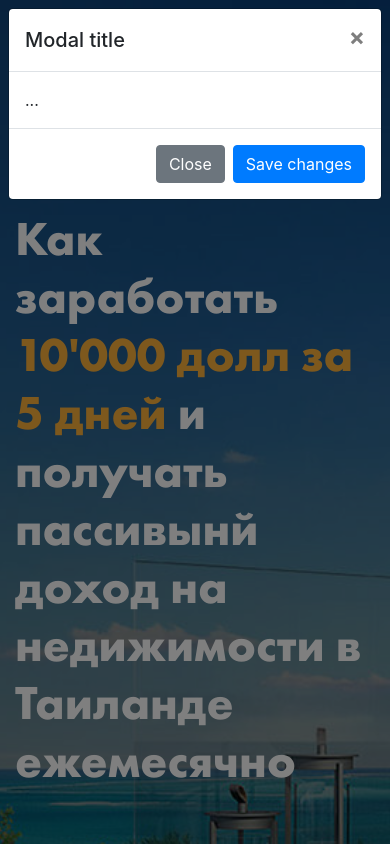
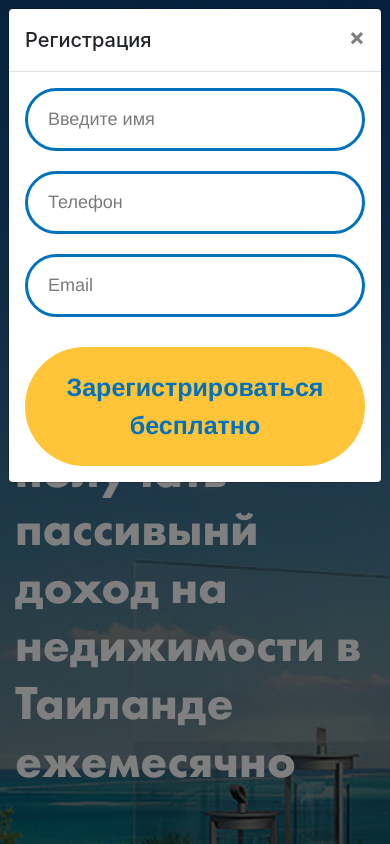
Before and after one commit to AndrewBeznosko/asia, a PHP site: page / in a window 390 px wide, after a click on "Зарегистрироваться бесплатно". Run offline with PHP 8.4, Linux system fonts and the light colour scheme; style sheets or scripts are compiled from the project's sources.

Commit message:
continue

```diff
--- a/index.html
+++ b/index.html
@@ -37,7 +37,7 @@
     </header> <!-- section-header.// -->
 
     <!-- ========================= sec_1 ========================= -->
-    <section class="sec_1 with_after">
+    <section class="sec_1 with_after" id="sec_1">
         <div class="container">
             <div class="row">
                 <div class="col-md-8">
@@ -204,10 +204,10 @@
         <div class="white-gradient up"></div>
         <div class="container">
             <div class="row justify-content-end align-items-center">
-                <div class="col-md-6">
-                    <a class="register" data-toggle="modal" data-target="#formModal" href="">Зарегистрироваться бесплатно</a>
+                <div class="col-md-5">
+                    <a class="register-btn" data-toggle="modal" data-target="#formModal" href="">Зарегистрироваться бесплатно</a>
                 </div>
-                <div class="col-md-6">
+                <div class="col-md-7">
                     <p class="sec_title">ЕСТЬ МАССА ДРУГИХ ВАРИАНТОВ</p>
                     <ul class="cash-list">
                         <li>Первоначальный взнос всего 30% от стоимости квартиры</li>
@@ -216,18 +216,56 @@
                         <li>При окончании строительства отдаете недвижимость застройщику в управление. Он выплачивает Вам от 7 до 10% в год от стоимости квартиры (самый популярный варианты).</li>
                     </ul>
                     <div class="text-with-white-bg">
-                       <span class="blue"> Есть еще масса других вариантов. Подробнее о каждом из них</span> расскажем на бесплатном мастер-классе
+                        <div>
+                            <span class="blue"> Есть еще масса других вариантов. Подробнее о каждом из них</span> расскажем на бесплатном мастер-классе
+                        </div>
+
                     </div>
                 </div>
             </div>
         </div>
+        <img class="absolute-bottom" src="img/22.png">
     </section>
     <!-- ========================= /sec_7 ========================= -->
 
     <!-- ========================= sec_8 ========================= -->
     <section class="sec_8">
         <div class="container">
-            <div class="row"></div>
+            <div class="row align-items-center">
+                <div class="col-md-7">
+                    <p class="sec_title">НА МАСТЕР-КЛАССЕ ВЫ УЗНАЕТЕ:</p>
+                    <ul class="check-list">
+                        <li>Как зарабатывать на аренде жилья в Таиланде, находясь в своем городе</li>
+                        <li>Где и как находить выгодные варианты для инвестирования</li>
+                        <li>«Подводные камни» при покупке недвижимости в Таиланде</li>
+                    </ul>
+                </div>
+                <div class="col-md-5">
+                    <img src="img/1da179e1ca4c20eb92245134f86dc5ff-lossy.png">
+                </div>
+                <div class="col-md-7">
+                    <img src="img/90c8438b4bea1b6a207e11885b41eb53-lossy.png">
+                </div>
+                  <div class="col-md-5">
+                    <ul class="check-list">
+                        <li>Как начать с небольшой суммы и без опыта в сфере недвижимости</li>
+                        <li>Обзор самых прибыльных объектов в Таиланде, проверенных нами лично</li>
+                        <li>Как зарабатывать на жилье годами и при этом ездить отдыхать в Таиланд бесплатно</li>
+                    </ul>
+                </div>
+            </div>
+            <div class="row mt-5 align-items-center">
+                <div class="col-md-8">
+                    <p class="sec_title">НО Я НЕ СОБИРАЮСЬ ПЕРЕЕЗЖАТЬ В ТАИЛАНД…</p>
+                    <p>Не переживайте. На мастер-классе мы расскажем, как Вы можете <span class="font-weight-bold">инвестировать и зарабатывать на недвижимости в Таиланде, не покидая свой родной город</span></p>
+                    <a class="register-btn page-scroll" href="#sec_1">Раскрыть секретную форму</a>
+                </div>
+                <div class="col-md-4">
+                    <img src="img/c41475d97af184feb3076d4ca46bd9dc-lossy.png">
+                </div>
+
+
+            </div>
         </div>
     </section>
     <!-- ========================= /sec_8 ========================= -->
@@ -251,22 +289,28 @@
       <div class="modal-dialog" role="document">
         <div class="modal-content">
           <div class="modal-header">
-            <h5 class="modal-title" id="exampleModalLabel">Modal title</h5>
+            <h5 class="modal-title" id="exampleModalLabel">Регистрация</h5>
             <button type="button" class="close" data-dismiss="modal" aria-label="Close">
               <span aria-hidden="true">&times;</span>
             </button>
           </div>
           <div class="modal-body">
-            ...
-          </div>
-          <div class="modal-footer">
-            <button type="button" class="btn btn-secondary" data-dismiss="modal">Close</button>
-            <button type="button" class="btn btn-primary">Save changes</button>
+             <form action="" class="form" method="post" action="https://api.bpa.bz/api.client2crm/" novalidate="novalidate">
+                <input class="input" type="text" name="firstname" tabindex="2" placeholder="Введите имя">
+                <input class="input" type="tel" name="phone" tabindex="3" placeholder="Телефон">
+                <input class="input" type="email" name="email" tabindex="1" placeholder="Email">
+                <button class="submit-btn" type="submit" value="Зарегистрироваться" tabindex="4">
+                    Зарегистрироваться бесплатно
+                </button>
+            </form>
           </div>
         </div>
       </div>
     </div>
-    <script src="https://code.jquery.com/jquery-3.3.1.slim.min.js" integrity="sha384-q8i/X+965DzO0rT7abK41JStQIAqVgRVzpbzo5smXKp4YfRvH+8abtTE1Pi6jizo" crossorigin="anonymous"></script>
+    <script
+  src="https://code.jquery.com/jquery-3.4.1.min.js"
+  integrity="sha256-CSXorXvZcTkaix6Yvo6HppcZGetbYMGWSFlBw8HfCJo="
+  crossorigin="anonymous"></script>
     <script src="https://cdnjs.cloudflare.com/ajax/libs/popper.js/1.14.7/umd/popper.min.js" integrity="sha384-UO2eT0CpHqdSJQ6hJty5KVphtPhzWj9WO1clHTMGa3JDZwrnQq4sF86dIHNDz0W1" crossorigin="anonymous"></script>
     <script src="https://stackpath.bootstrapcdn.com/bootstrap/4.3.1/js/bootstrap.min.js" integrity="sha384-JjSmVgyd0p3pXB1rRibZUAYoIIy6OrQ6VrjIEaFf/nJGzIxFDsf4x0xIM+B07jRM" crossorigin="anonymous"></script>
     <!-- custom javascript -->
--- a/js/script.js
+++ b/js/script.js
@@ -46,11 +46,12 @@ $(document).ready(function() {
 
     //////////////////////// Menu scroll to section for landing
     $('a.page-scroll').click(function(event) {
+        event.preventDefault();
         var $anchor = $(this);
         $('html, body').stop().animate({
             scrollTop: $($anchor.attr('href')).offset().top - 50
         }, 1000);
-        event.preventDefault();
+
     });
 });
 // jquery end
--- a/sass/_toha.scss
+++ b/sass/_toha.scss
@@ -123,6 +141,91 @@
 
     &:hover {
     	top: -2px;
+    	text-decoration: none;
+    }
+}
+
+.sec_8 {
+	.sec_title {
+	    color: #FBB03B;
+	    line-height: 58px;
+	    font-size: 48px;
+	    font-family: '__Futura PT_5';
+	    font-weight: 700;
+
+	    & + p {
+	    	color: #0071BC;
+		    line-height: 26px;
+		    font-size: 22px;
+		    font-family: Helvetica, Helvetica Neue, Arial, sans-serif;
+		    margin-bottom: 45px;
+
+		    & + a {
+		    	padding: 30px 45px;
 		    }
 	    }
 	}
+
+	.check-list {
+		padding: 0;
+		li {
+			list-style: none;
+		    color: #0071BC;
+		    line-height: 26px;
+		    font-size: 22px;
+		    font-family: Helvetica, Helvetica Neue, Arial, sans-serif;
+		    position: relative;
+		    padding-left: 50px;
+		    margin-bottom: 25px;
+		    &:before {
+			    content: '';
+			    display: block;
+			 	position: absolute;
+		    	top: 40%;
+		    	left: 0;
+			    width: 18px;
+			    height: 30px;
+			    border: solid #FBB03B;
+			    border-width: 0 8px 8px 0;
+			    transform: rotate(45deg) translateY(-50%);
+
+		    }
+		}
+	}
+}
+.modal {
+	.form {
+		max-width: 100%;
+		.input {
+		    color: #000;
+		    border-color: #0071BC;
+		    background-color: transparent;
+		}
+		.input:active, .input:focus {
+	   		box-shadow: 0 0 2px #FFC437, 0 0 2px #FFC437;
+    		border-color: #FFC437;
+		}
+		.input::-webkit-input-placeholder {
+		    /* Chrome/Opera/Safari */
+		    color: #7d7979;
+		}
+
+		.input::-moz-placeholder {
+		    /* Firefox 19+ */
+		    color: #7d7979;
+		}
+
+		.input:-ms-input-placeholder {
+		    /* IE 10+ */
+		    color: #7d7979;
+		}
+
+		.input:-moz-placeholder {
+		    /* Firefox 18- */
+		    color: #7d7979;
+		}
+		button {
+			padding: 20px;
+		}
+	}
+}
```
Also changed, not shown: other parts of sass/_toha.scss (+24 -6 lines), img/1da179e1ca4c20eb92245134f86dc5ff-lossy360x353.png (deleted), img/90c8438b4bea1b6a207e11885b41eb53-lossy361x238.png (deleted). Lines whose indentation alone changed are shown as unchanged.
